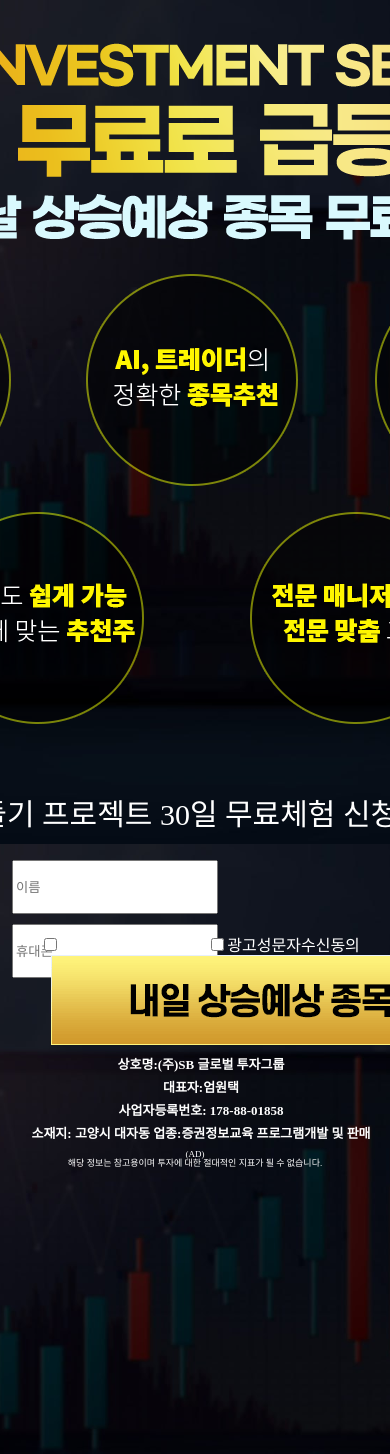
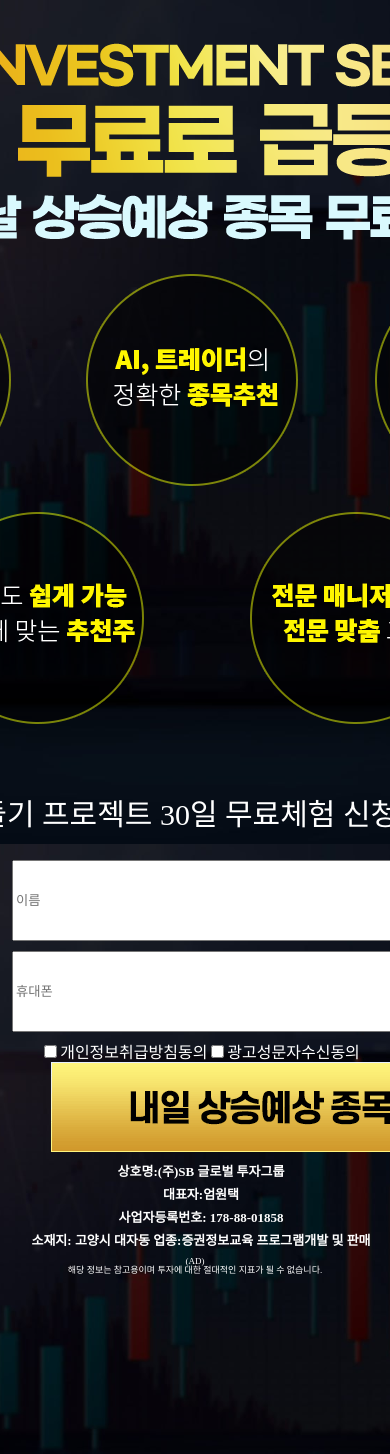
Before and after one commit to euntti/newstest, a React (Create React App) app: page / in a window 390 px wide. Shown: the top 1454 px of the page. Built offline with nearby package versions, Linux system fonts and the light colour scheme; no server answers.

Commit message:
넓이 높이

```diff
--- a/src/App.css
+++ b/src/App.css
@@ -239,8 +239,7 @@ table {
     display: block;
     justify-content: center;
     align-items: center;
-    height:75px;
-    width: 600px;
+
 
   }
 
@@ -258,7 +257,8 @@ table {
     width: 80vw;
     height: 50px; */
     justify-content: center;
-
+    height:75px;
+    width: 600px;
   }
   .App .phone {
     display: block;
@@ -274,6 +274,8 @@ table {
     width: 80vw;
     height: 50px;
     justify-content: center */
+    height:75px;
+    width: 600px;
   }
   .App .btnArea button {
     display: flex;
```
